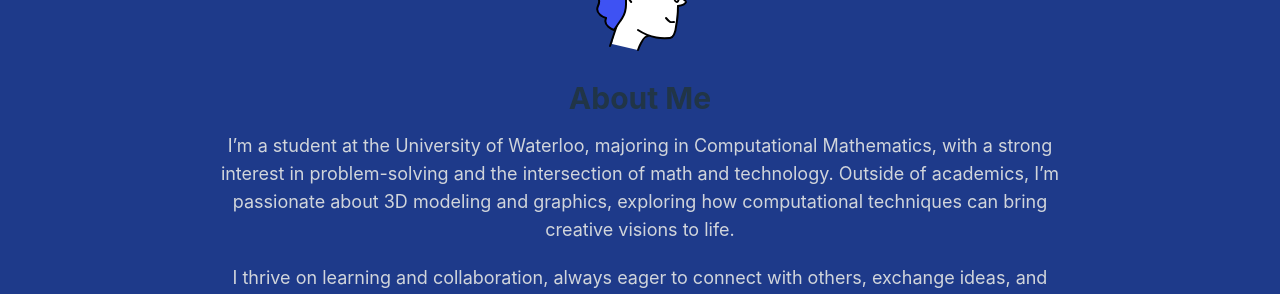
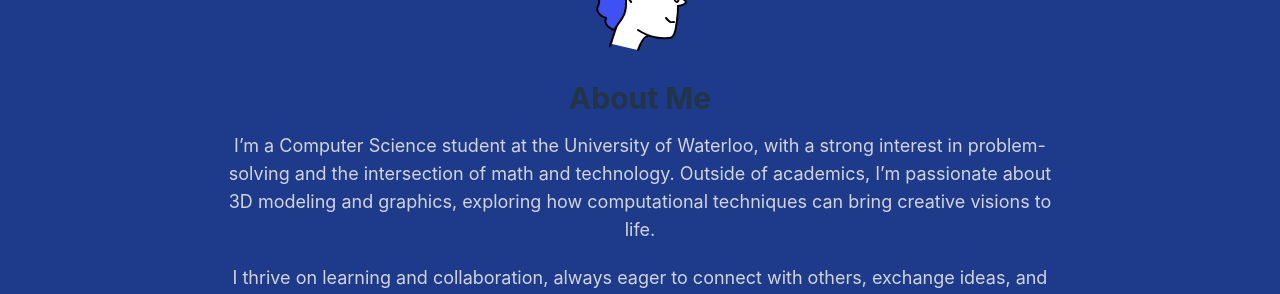
Before and after one commit to not-finley/Portfolio, a React (Vite) app: page / in a window 1280 px wide. Shown: the part 1000-1294 px from the top of the page. Built offline with nearby package versions, Linux system fonts and the light colour scheme.

Commit message:
CS UPDATES!!

```diff
--- a/src/pages/About.tsx
+++ b/src/pages/About.tsx
@@ -46,7 +46,7 @@
                 animate={mainControls}
                 transition={{duration: 0.5, delay: 1}}
                 className="text-gray-300 text-lg ml-7 mr-7 mb-5">
-                    I’m a student at the University of Waterloo, majoring in Computational Mathematics, with a strong interest in problem-solving and the intersection of math and technology. Outside of academics, I’m passionate about 3D modeling and graphics, exploring how computational techniques can bring creative visions to life.
+                    I’m a Computer Science student at the University of Waterloo, with a strong interest in problem-solving and the intersection of math and technology. Outside of academics, I’m passionate about 3D modeling and graphics, exploring how computational techniques can bring creative visions to life.
                 </motion.p>
                 <motion.p
                 initial={{
```
Also changed, not shown: 1 other file (tests, documents, lock files or other folders).
